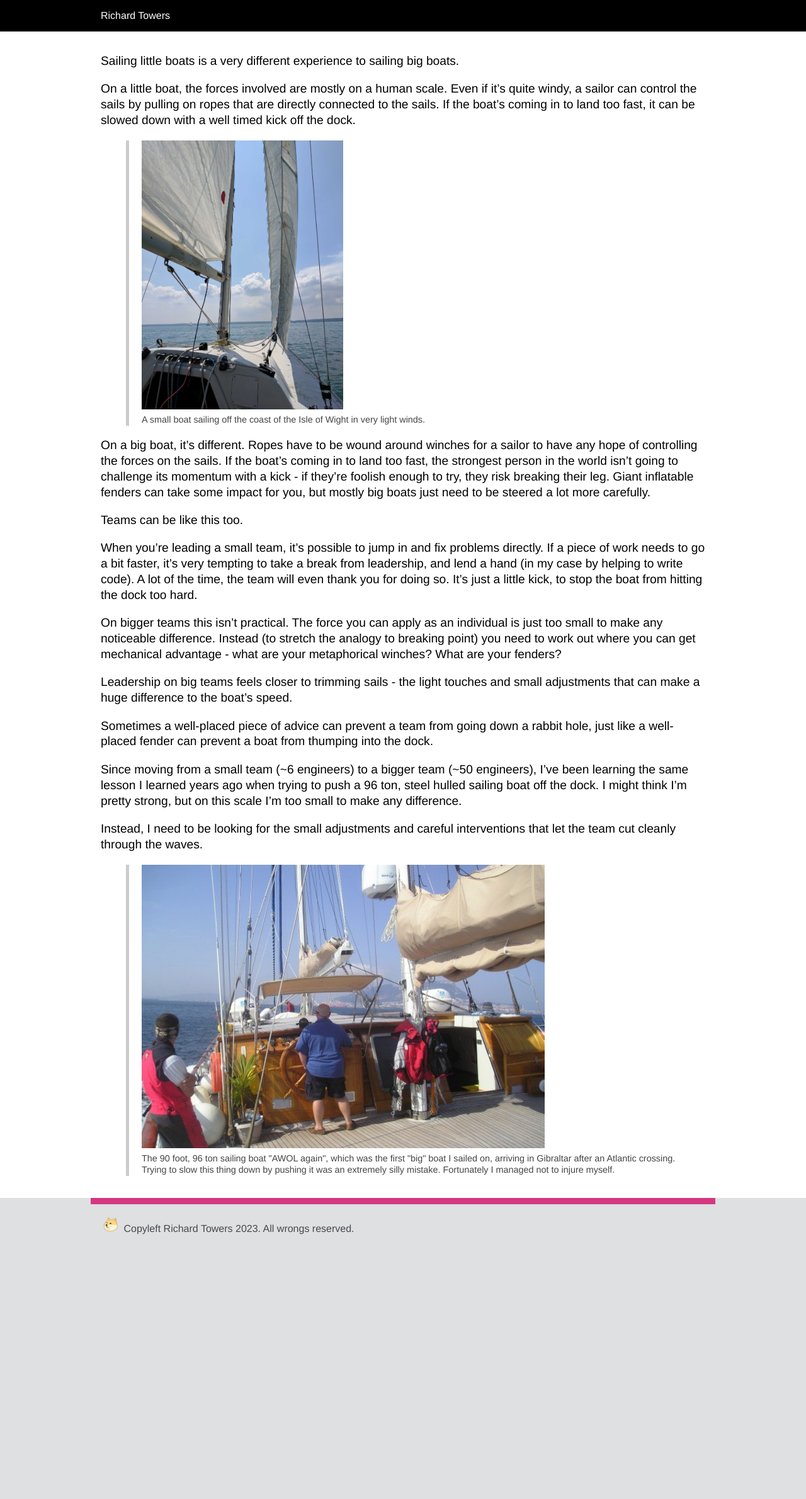
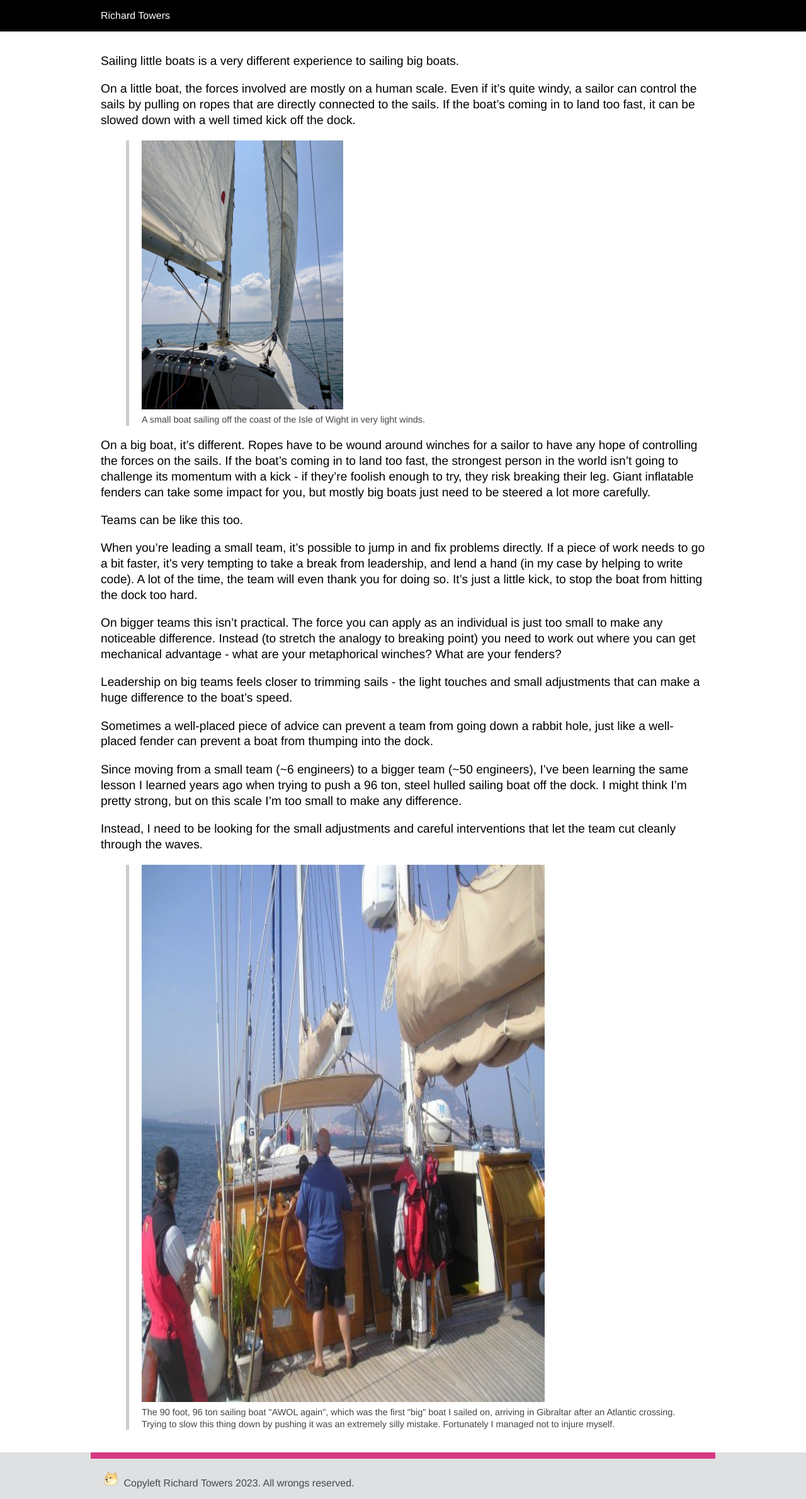
Before and after one commit to richardTowers/richardtowers.github.com, a Jekyll site: the page built from _posts/2020-08-02-little-boats-big-boats-little-teams-big-teams.md, in a window 1280 px wide. Shown: the whole page at 63% size. Built offline with Jekyll 4.4.1, drawn with Linux system fonts in a browser that asks for light colours; before the commit the page ends 1976 px from its top, so only the background shows below that.

Commit message:
Fix another responsive image

```diff
--- a/_posts/2020-08-02-little-boats-big-boats-little-teams-big-teams.md
+++ b/_posts/2020-08-02-little-boats-big-boats-little-teams-big-teams.md
@@ -70,6 +70,6 @@ Instead, I need to be looking for the small adjustments and careful
 interventions that let the team cut cleanly through the waves.
 
 <figure>
-  <img alt="The 90 foot, 96 ton sailing boat &quot;AWOL again&quot;, arriving in Gibraltar after an Atlantic crossing" src="/static/images/awol-again-arrives-gibraltar.jpg" width="603" height="450">
+  <img alt="The 90 foot, 96 ton sailing boat &quot;AWOL again&quot;, arriving in Gibraltar after an Atlantic crossing" src="/static/images/awol-again-arrives-gibraltar.jpg" width="603" style="aspect-ratio: 3/4;">
   <figcaption>The 90 foot, 96 ton sailing boat &quot;AWOL again&quot;, which was the first &quot;big&quot; boat I sailed on, arriving in Gibraltar after an Atlantic crossing. Trying to slow this thing down by pushing it was an extremely silly mistake. Fortunately I managed not to injure myself.</figcaption>
 </figure>
```
